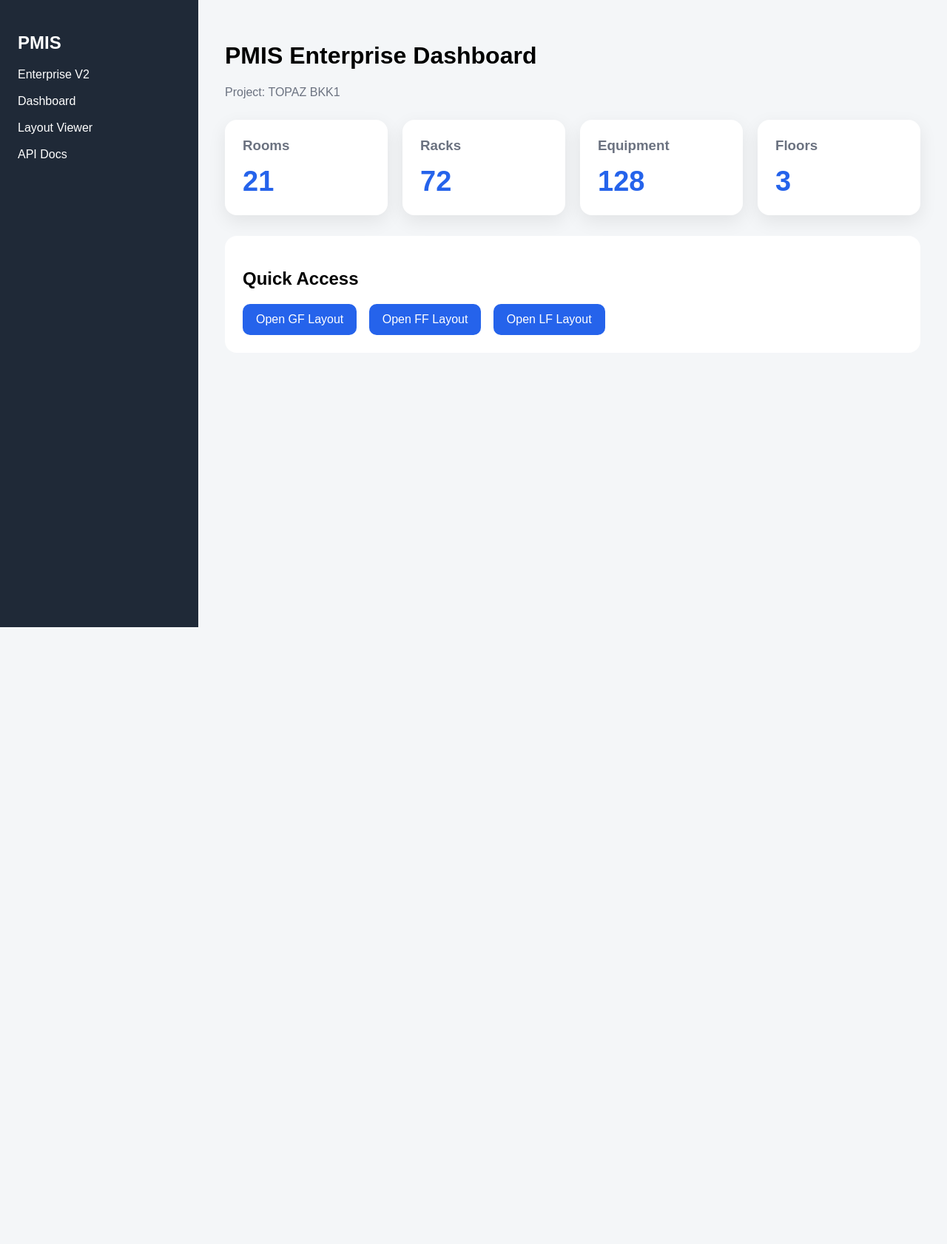
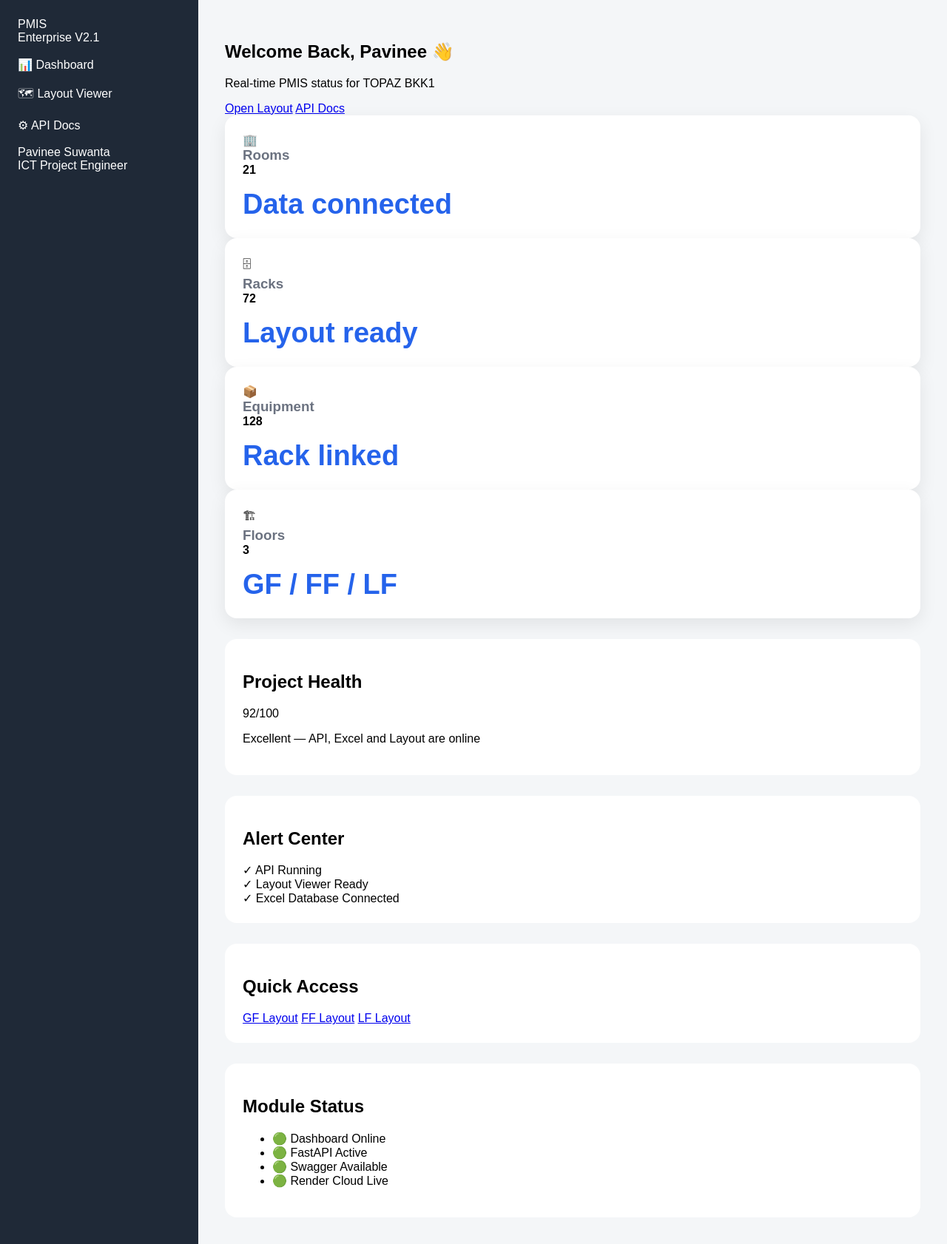
Before and after one commit to TKDevgirl/PMIS-Enterprise, a FastAPI app: page /dashboard in a window 1280 px wide. Shown: the whole page at 74% size. Before the commit the page ends 848 px from the top, so only its background shows below. Run offline with FastAPI, Linux system fonts and the light colour scheme.

Commit message:
Update dashboard.html

```diff
--- a/app/templates/dashboard.html
+++ b/app/templates/dashboard.html
@@ -1,34 +1,73 @@
 <!DOCTYPE html>
 <html>
 <head>
-  <title>PMIS Enterprise Dashboard</title>
+  <title>PMIS Enterprise V2</title>
   <link rel="stylesheet" href="/static/css/dashboard.css">
 </head>
 <body>
   <aside class="sidebar">
-    <h2>PMIS</h2>
-    <p>Enterprise V2</p>
-    <a href="/dashboard">Dashboard</a>
-    <a href="/web/layout/GF">Layout Viewer</a>
-    <a href="/docs">API Docs</a>
+    <div class="brand">PMIS</div>
+    <div class="sub">Enterprise V2.1</div>
+
+    <a class="active" href="/dashboard">📊 Dashboard</a>
+    <a href="/web/layout/GF">🗺 Layout Viewer</a>
+    <a href="/docs">⚙ API Docs</a>
+
+    <div class="user">Pavinee Suwanta<br><span>ICT Project Engineer</span></div>
   </aside>
 
   <main class="main">
-    <h1>PMIS Enterprise Dashboard</h1>
-    <p class="subtitle">Project: TOPAZ BKK1</p>
+    <section class="hero">
+      <div>
+        <h1>Welcome Back, Pavinee 👋</h1>
+        <p>Real-time PMIS status for TOPAZ BKK1</p>
+      </div>
+      <div class="hero-actions">
+        <a href="/web/layout/GF">Open Layout</a>
+        <a href="/docs">API Docs</a>
+      </div>
+    </section>
 
-    <div class="cards">
-      <div class="card"><h3>Rooms</h3><p>{{ summary.total_rooms }}</p></div>
-      <div class="card"><h3>Racks</h3><p>{{ summary.total_racks }}</p></div>
-      <div class="card"><h3>Equipment</h3><p>{{ summary.total_equipment }}</p></div>
-      <div class="card"><h3>Floors</h3><p>{{ summary.total_floors }}</p></div>
-    </div>
+    <section class="kpis">
+      <div class="card"><span>🏢</span><h3>Rooms</h3><strong>{{ summary.total_rooms }}</strong><p>Data connected</p></div>
+      <div class="card"><span>🗄</span><h3>Racks</h3><strong>{{ summary.total_racks }}</strong><p>Layout ready</p></div>
+      <div class="card"><span>📦</span><h3>Equipment</h3><strong>{{ summary.total_equipment }}</strong><p>Rack linked</p></div>
+      <div class="card"><span>🏗</span><h3>Floors</h3><strong>{{ summary.total_floors }}</strong><p>GF / FF / LF</p></div>
+    </section>
 
-    <section class="panel">
-      <h2>Quick Access</h2>
-      <a class="btn" href="/web/layout/GF">Open GF Layout</a>
-      <a class="btn" href="/web/layout/FF">Open FF Layout</a>
-      <a class="btn" href="/web/layout/LF">Open LF Layout</a>
+    <section class="grid">
+      <div class="panel health">
+        <h2>Project Health</h2>
+        <div class="score">92<span>/100</span></div>
+        <p class="green">Excellent — API, Excel and Layout are online</p>
+        <div class="bar"><div style="width:92%"></div></div>
+      </div>
+
+      <div class="panel">
+        <h2>Alert Center</h2>
+        <div class="alert ok">✓ API Running</div>
+        <div class="alert ok">✓ Layout Viewer Ready</div>
+        <div class="alert ok">✓ Excel Database Connected</div>
+      </div>
+
+      <div class="panel">
+        <h2>Quick Access</h2>
+        <div class="quick">
+          <a href="/web/layout/GF">GF Layout</a>
+          <a href="/web/layout/FF">FF Layout</a>
+          <a href="/web/layout/LF">LF Layout</a>
+        </div>
+      </div>
+
+      <div class="panel">
+        <h2>Module Status</h2>
+        <ul>
+          <li>🟢 Dashboard Online</li>
+          <li>🟢 FastAPI Active</li>
+          <li>🟢 Swagger Available</li>
+          <li>🟢 Render Cloud Live</li>
+        </ul>
+      </div>
     </section>
   </main>
 </body>
```
